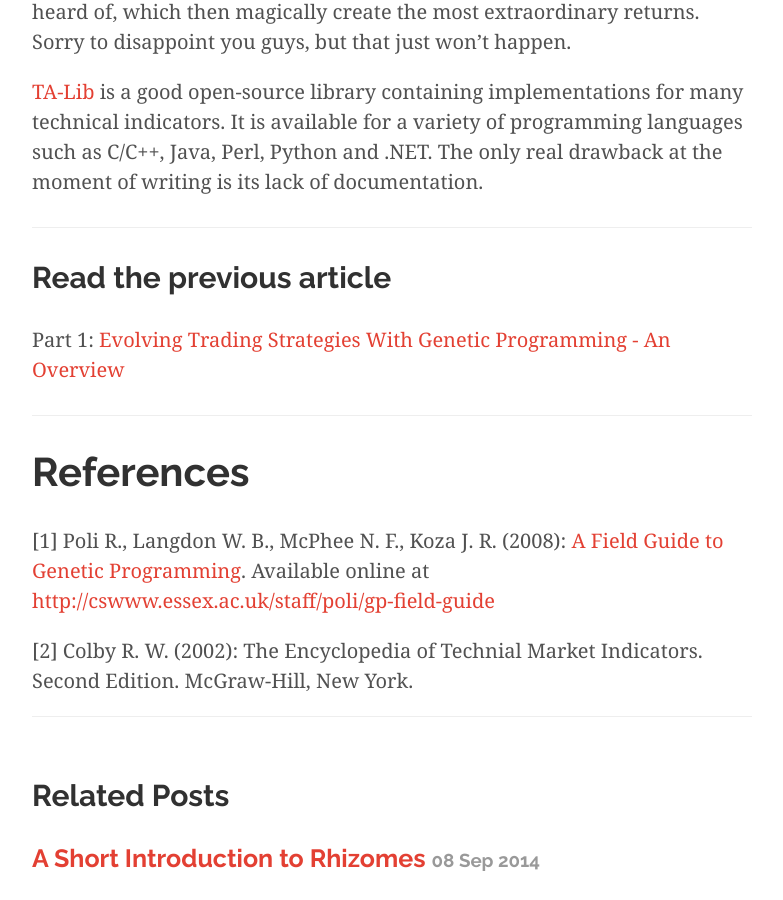
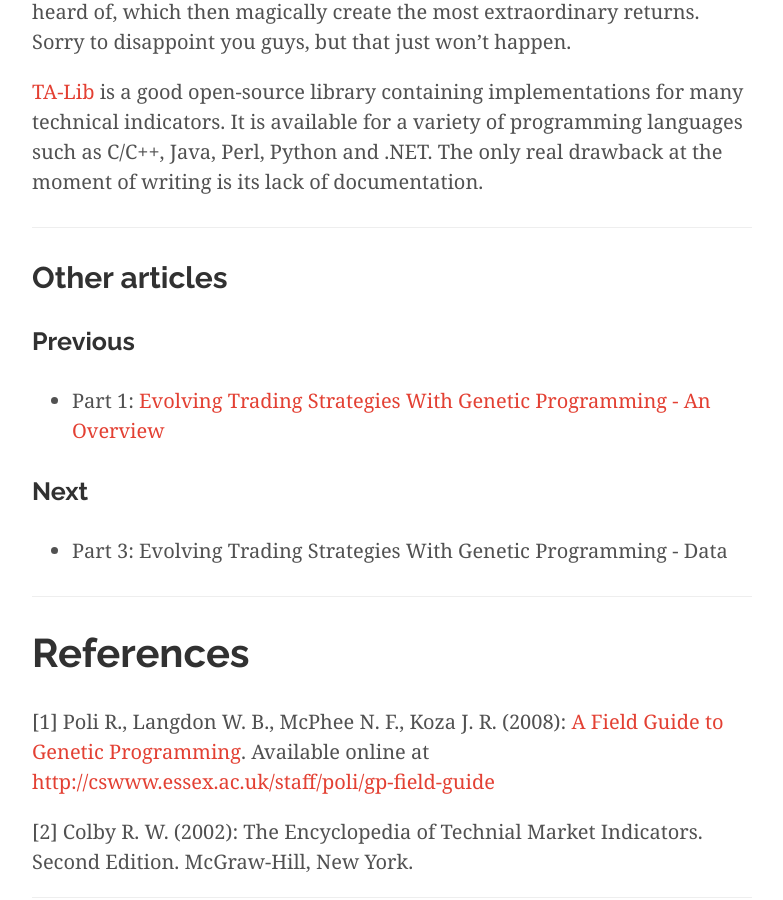
Before and after one commit to fabian-kostadinov/fabian-kostadinov.github.io, a Jekyll site: the page built from _posts/2014-09-03-evolving-trading-strategies-with-genetic-programming-encoding-trading-strategies.md, in a window 1280 px wide and 900 px high, scrolled down 5165 px. Shown: the whole window, without its empty margins (248-1031 px from the left). Built offline with Jekyll 4.4.1, drawn with Linux system fonts in a browser that asks for light colours; nearby versions of some CDN libraries; Markdown is read by kramdown in place of the engine named in the settings; comment, search, counter and statistics services are not loaded.

```diff
--- a/_config.yml
+++ b/_config.yml
@@ -16,6 +16,7 @@
   url:            http://fabian-kostadinov.github.io
   email:          none@none.com
 
+
 # Don't forget to add these to sitemap.xml
 pages_list:
   ABOUT:          '/about'
--- a/_posts/2014-09-03-evolving-trading-strategies-with-genetic-programming-encoding-trading-strategies.md
+++ b/_posts/2014-09-03-evolving-trading-strategies-with-genetic-programming-encoding-trading-strategies.md
@@ -53,8 +53,15 @@
 
 ----
 
-## Read the previous article
-Part 1: [Evolving Trading Strategies With Genetic Programming - An Overview]({% post_url 2014-09-01-evolving-trading-strategies-with-genetic-programming-an-overview %})
+## Other articles
+
+### Previous
+
+* Part 1: [Evolving Trading Strategies With Genetic Programming - An Overview]({% post_url 2014-09-01-evolving-trading-strategies-with-genetic-programming-an-overview %})
+
+### Next
+
+* Part 3: Evolving Trading Strategies With Genetic Programming - Data
 
 ----
 
--- a/sitemap.xml
+++ b/sitemap.xml
@@ -13,7 +13,7 @@
   </url>
   <url>
     <loc>{{ site.url }}{{ site.pages_list.ABOUT }}/</loc>
-    <changefreq>monthly</changefreq>
+    <changefreq>yearly</changefreq>
     <priority>0.50</priority>
   </url>
 {% for post in site.posts %}
```
Also changed, not shown: _posts/2014-09-01-evolving-trading-strategies-with-genetic-programming-an-overview.md (+5 -2 lines), _posts/2014-09-08-a-short-introducton-to-rhizomes.md (+4 -2 lines), public/img/szudzik-pairing-func.jpg (added).
